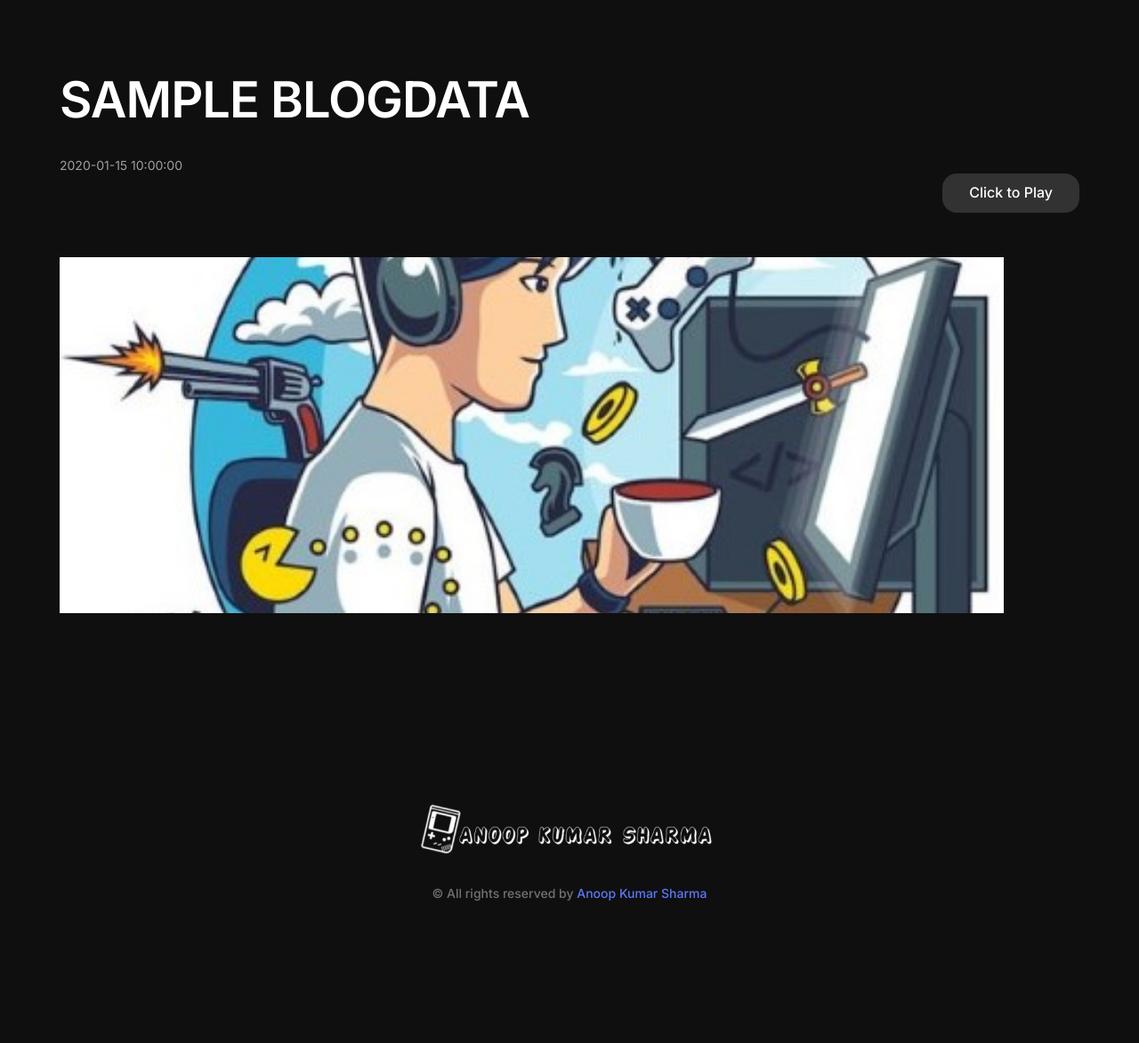
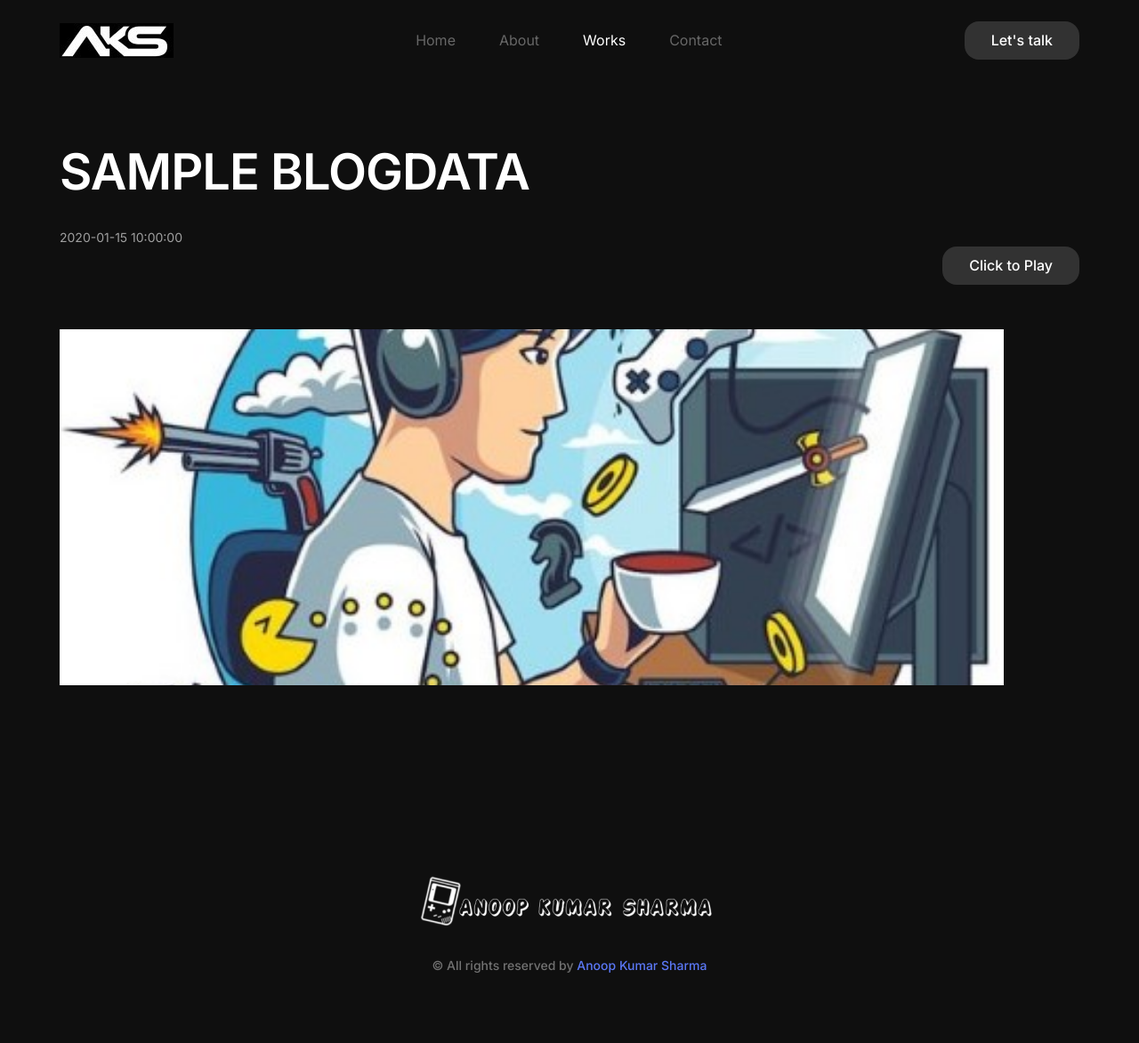
Before and after one commit to Anoop114/Portfolio, a PHP site: page /MY_Portfolio/?p=Showblog&blogID=1 in a window 1280 px wide. Shown: the whole page at 89% size. Before the commit the page ends 1012 px from the top, so only its background shows below. Run offline with PHP 8.4, Linux system fonts and the light colour scheme; tables that the repository leaves empty or names only in its code hold one stand-in row (values such as "Sample post"); data that the repository does not hold is empty; some libraries are stand-ins or nearby versions.

Commit message:
20
working on server

```diff
--- a/Admin/createBlogTitle.php
+++ b/Admin/createBlogTitle.php
@@ -47,7 +47,7 @@ if(isset($_POST['createBlog'])){
         $uploadBlogDataToDB =  CreateBlog($blogTitle,$blogData,$unitySceneName,$extension);
         if($uploadBlogDataToDB){
             echo '<script> document.location.href = "http://localhost/MY_Portfolio/Portfolio/index.php?p=home"; </script>';
-            // echo '<script> document.location.href = "http://anoopkrsh.great-site.net/index.php?p=home"; </script>';
+            // echo '<script> document.location.href = "https://anoopkrsh.great-site.net/index.php?p=home"; </script>';
         }else{
             echo "<script> alert('Somthing error or file has not any formate.'); </script>";
         }
--- a/Admin/editBlog.php
+++ b/Admin/editBlog.php
@@ -78,7 +78,7 @@ if(isset($_POST['createBlog'])){
     $result = UpdateBloge($data['id'],$blogTitle,$blogData,$unitySceneName);
     if($result){
         echo '<script> document.location.href = "http://localhost/MY_Portfolio/Portfolio/index.php?p=home"; </script>';
-        // echo '<script> document.location.href = "http://anoopkrsh.great-site.net/index.php?p=home"; </script>';
+        // echo '<script> document.location.href = "https://anoopkrsh.great-site.net/index.php?p=home"; </script>';
     }
 }
 
--- a/Admin/updateFiles.php
+++ b/Admin/updateFiles.php
@@ -216,7 +216,7 @@ if(isset($_POST['Upload_File'])){
         $ExtensionName = UploadFileInDB('BannerData.jpg',$tempname,$fileLocation);
         if($ExtensionName){
             echo '<script> document.location.href = "http://localhost/MY_Portfolio/Portfolio/index.php?p=home"; </script>';
-            // echo '<script> document.location.href = "http://anoopkrsh.great-site.net/index.php?p=home"; </script>';
+            // echo '<script> document.location.href = "https://anoopkrsh.great-site.net/index.php?p=home"; </script>';
         }else{
             echo "<script> alert('Somthing error on file upload.'); </script>";
         }
@@ -229,7 +229,7 @@ if(isset($_POST['Upload_File'])){
             $uploadInDBSuccess = UploadFileInDB($Upload_fileName,$tempname,$fileLocation);
             if($uploadInDBSuccess){
                 echo '<script> document.location.href = "http://localhost/MY_Portfolio/Portfolio/index.php?p=home"; </script>';
-                // echo '<script> document.location.href = "http://anoopkrsh.great-site.net/index.php?p=home"; </script>';
+                // echo '<script> document.location.href = "https://anoopkrsh.great-site.net/index.php?p=home"; </script>';
             }else{
                 echo "<script> alert('file upload fail in local storage pls delete last entry from db and again upload.'); </script>";
             }
--- a/Main/blog.php
+++ b/Main/blog.php
@@ -10,6 +10,35 @@
     $data = mysqli_fetch_assoc($link);
 
 ?>
+<!-- Header -->
+<header class="header-area">
+    <div class="container">
+        <div class="gx-row d-flex align-items-center justify-content-between">
+            <a href="https://anoop114.github.io/Portfolio/" class="logo">
+                <img src="./Asset/images/logo.jpeg" alt="Logo">
+            </a>
+
+            <nav class="navbar">
+                <ul class="menu">
+                    <li><a href="https://anoop114.github.io/Portfolio/">Home</a></li>
+                    <li><a href="https://anoop114.github.io/Portfolio/About.html">About</a></li>
+                    <li class="active"><a href="?p=work">Works</a></li>
+                    <li><a href="?p=cont">Contact</a></li>
+                </ul>
+                <a href="?p=cont" class="theme-btn">Let's talk</a>
+            </nav>
+
+            <a href="?p=cont" class="theme-btn">Let's talk</a>
+
+            <div onclick="myFun()" class="show-menu" id="navCloser">
+                <span></span>
+                <span></span>
+                <span></span>
+            </div>
+        </div>
+    </div>
+</header>
+
 
 <!-- Breadcrumb -->
 <section class="breadcrumb-area">
@@ -25,7 +54,7 @@
                     if($data['unity_scene'] != ''){
                 ?>
                 <div class="d-md-flex justify-content-md-end">
-                    <a href="#" class="theme-btn">Click to Play</a>
+                    <a href="https://anoop114.github.io/UnityGameBuild/?scene=<?php echo $data['unity_scene'];?>" class="theme-btn" target="_blank">Click to Play</a>
                 </div>
                 <?php }?>
         </div>
--- a/Main/mailSend.php
+++ b/Main/mailSend.php
@@ -33,7 +33,7 @@ if(isset($name) && isset($eml) && isset($sub) && isset($msg)){
 
         //Recipients
         $mail->setFrom('anoopphi123@gmail.com', 'Portfolio');
-        $mail->addAddress('anoopphi123+Portfolio@gmail.com', $name);     //Add a recipient
+        $mail->addAddress('Anoopkrsh22+Portfolio@gmail.com', $name);     //Add a recipient
 
         //Content
         $mail->isHTML(true);                                  //Set email format to HTML
```
